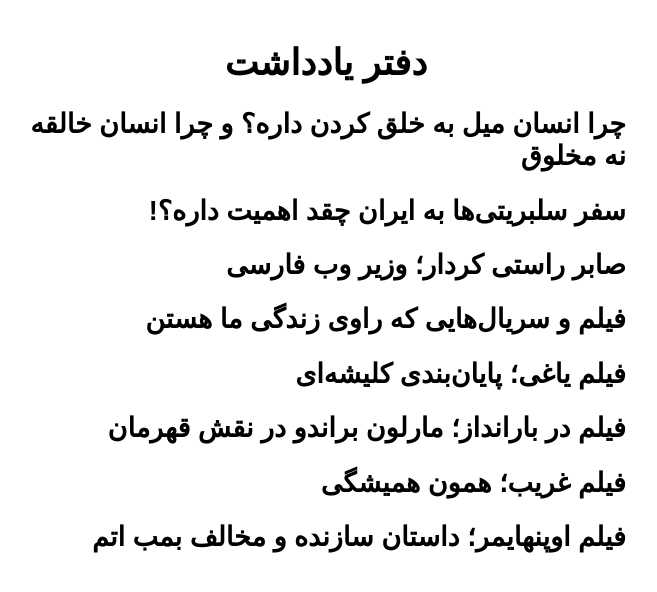
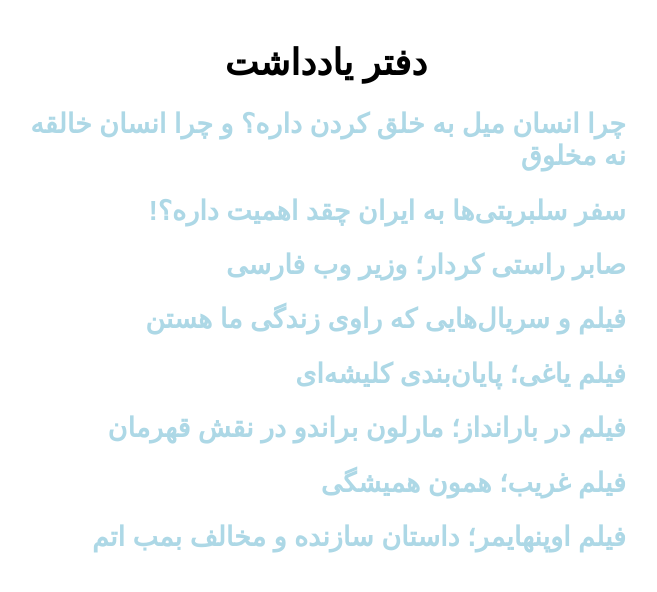
Before and after one commit to darkblog/darkblog.github.io, a Jekyll site: the page built from index.html, in a window 1280 px wide. Shown: the top 592 px of the page, without its empty margins (459-1116 px from the left). Built offline with Jekyll 4.4.1, drawn with Linux system fonts in a browser that asks for light colours.

Commit message:
Update index.html

```diff
--- a/index.html
+++ b/index.html
@@ -8,7 +8,7 @@
 <title>دفتر یادداشت</title>
 <meta name="description" content="دفتر یادداشت">
 <meta name="viewport" content="width=device-width">
-<style>body{font-family:sans-serif;font-size:large;font-weight:bold;margin:auto;padding:1em;max-width:600px}a{text-decoration:none;color:black}h1{text-align:center}</style>
+<style>body{font-family:sans-serif;font-size:large;font-weight:bold;margin:auto;padding:1em;max-width:600px}a{text-decoration:none;color:lightblue}h1{text-align:center}</style>
 </head>
 <body>
 <h1>دفتر یادداشت</h1>
```
